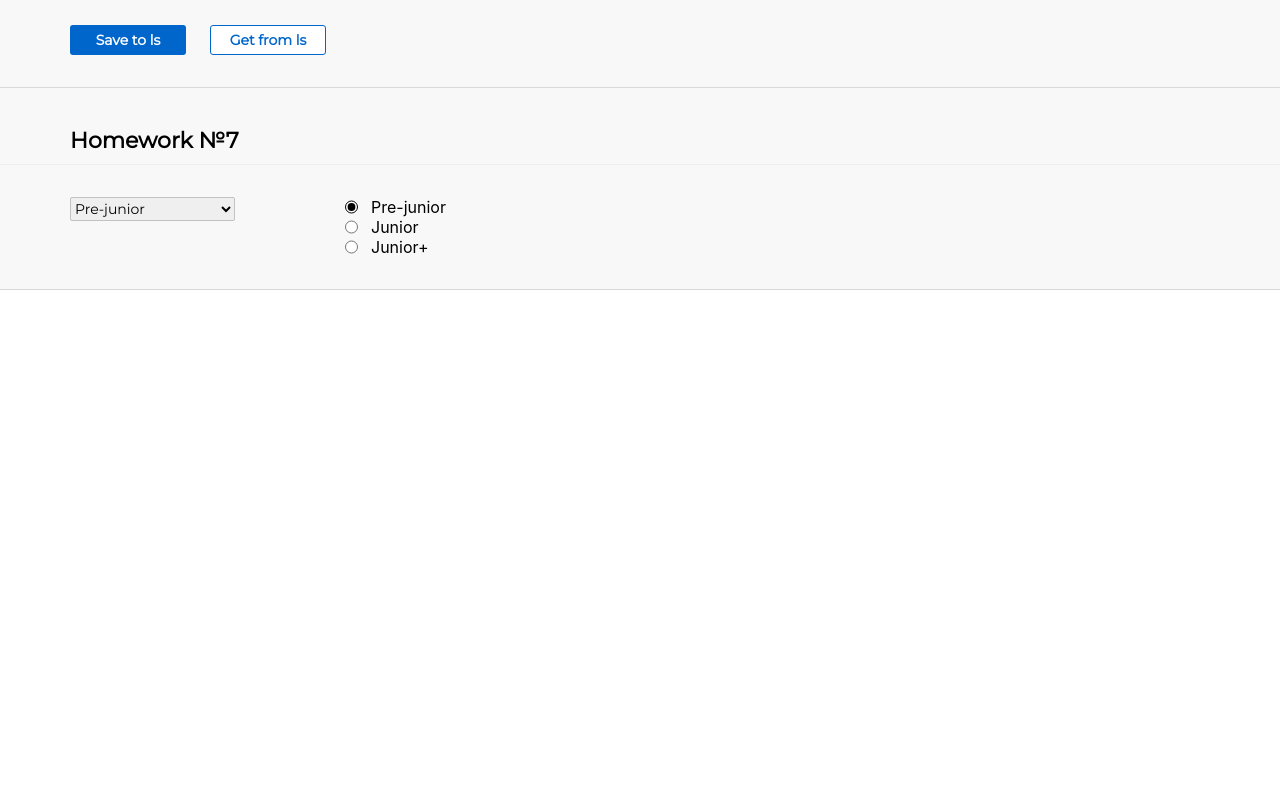
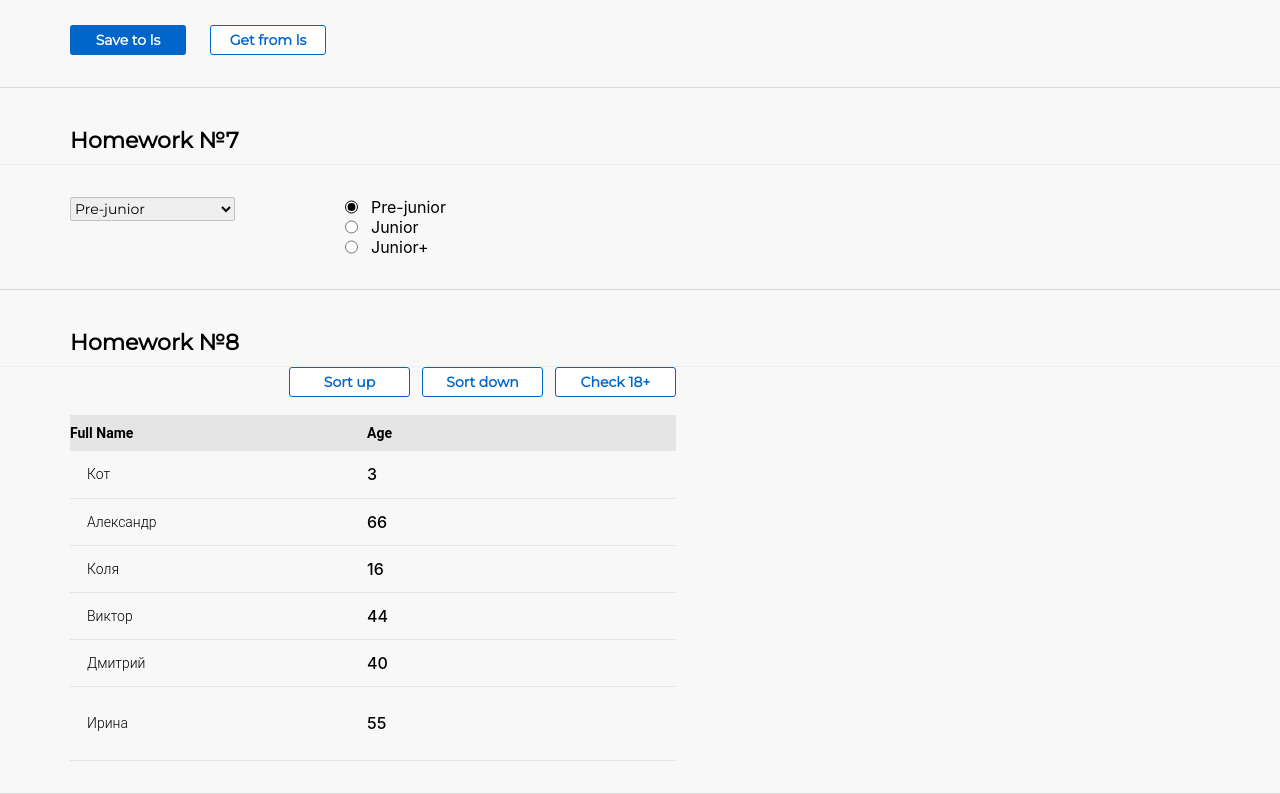
Before and after one commit to AntonKrasouski88/home_works, a React (Create React App) app: page /#/pre-junior in a window 1280 px wide. Shown: the part 1880-2674 px from the top of the page. Before the commit the page ends 2170 px from the top, so only its background shows below. Built offline with nearby package versions, Linux system fonts and the light colour scheme.

Commit message:
Task: hw-8 did homeWorkReducer, style, User component

```diff
--- a/src/s1-main/App.tsx
+++ b/src/s1-main/App.tsx
@@ -7,6 +7,7 @@ import s from './App.module.css'
 import HW5 from "../s2-homeworks/hw05/HW5";
 import HW6 from '../s2-homeworks/hw06/HW6';
 import HW7 from "../s2-homeworks/hw07/HW7";
+import HW8 from "../s2-homeworks/hw08/HW8";
 
 function App() {
     return (
@@ -20,6 +21,7 @@ function App() {
             {<HW5/>}
             {<HW6/>}
             {<HW7/>}
+            {<HW8/>}
         </div>
     )
 }
--- a/src/s2-homeworks/hw08/HW8.module.css
+++ b/src/s2-homeworks/hw08/HW8.module.css
@@ -1,23 +1,66 @@
 .item {
+    height: 47px;
+    border-bottom: 1px solid #E5E5E5;
+    font-weight: 500;
 }
 
 .item:last-of-type {
+    height: 74px;
 }
 
 .users {
+    margin-top: 18px;
+    width: 606px;
+    border-spacing: 0px;
+    border-collapse: collapse;
 }
 
 .buttonsContainer {
+    display: flex;
+    justify-content: end;
+    width: 606px;
 }
 
+.buttonsContainer button{
+    width: 121px;
+    height: 30px;
+    margin-left: 12px;
+}
 .container {
+    width: 606px;
 }
 
 .thead {
+    height: 36px;
+    background-color: #E5E5E5;
 }
 
 .nameCol {
+    font-family: 'Roboto';
+    font-style: normal;
+    font-weight: 600;
+    font-size: 14px;
+    line-height: 16px;
+    align-items: center;
+    color: #000000;
+    width: 297px;
+    border-spacing: 0px;
+
+}
+
+.item .nameCol {
+    font-family: 'Roboto';
+    font-style: normal;
+    font-weight: 300;
+    padding-left: 17px;
 }
 
 .ageCol {
+    font-family: 'Roboto';
+    font-style: normal;
+    font-weight: 600;
+    font-size: 14px;
+    line-height: 16px;
+    align-items: center;
+    color: #000000;
 }
--- a/src/s2-homeworks/hw08/HW8.tsx
+++ b/src/s2-homeworks/hw08/HW8.tsx
@@ -55,7 +55,7 @@ const HW8 = () => {
 
     return (
         <div id={'hw3'}>
-            <div className={s2.hwTitle}>Homework #8</div>
+            <div className={s2.hwTitle}>Homework №8</div>
             <div className={s2.hw}>
                 <div className={s.container}>
                     <div className={s.buttonsContainer}>
@@ -85,11 +85,10 @@ const HW8 = () => {
                     <table id={'hw8-users'} className={s.users}>
                         <thead className={s.thead}>
                         <tr>
-                            <td className={s.nameCol}>Name</td>
+                            <td className={s.nameCol}>Full Name</td>
                             <td className={s.ageCol}>Age</td>
                         </tr>
                         </thead>
-
                         <tbody>{finalPeople}</tbody>
                     </table>
                 </div>
--- a/src/s2-homeworks/hw08/User.tsx
+++ b/src/s2-homeworks/hw08/User.tsx
@@ -11,12 +11,10 @@ const User: React.FC<UserPropsType> = ({ u }) => {
     return (
         <tr id={'hw8-user-' + u._id + '-' + u.age} className={s.item}>
             <td id={'hw8-user-name-' + u._id} className={s.nameCol}>
-                {/*отобразить имя*/}
-
+                {u.name}
             </td>
             <td id={'hw8-user-age-' + u._id}>
-                {/*отобразить возраст*/}
-
+                {u.age}
             </td>
         </tr>
     )
--- a/src/s2-homeworks/hw08/bll/homeWorkReducer.ts
+++ b/src/s2-homeworks/hw08/bll/homeWorkReducer.ts
@@ -4,15 +4,22 @@ type ActionType =
     | { type: 'sort'; payload: 'up' | 'down' }
     | { type: 'check'; payload: number }
 
-export const homeWorkReducer = (state: any, action: any): any => { // need to fix any
+export const homeWorkReducer = (state: UserType[], action: ActionType): UserType[] => { // need to fix any
     switch (action.type) {
-        case 'sort': { // by name
-
-            return state // need to fix
+        case 'sort': {
+             // by name
+             const newState = [...state];
+             if (action.payload === 'up') {
+                newState.sort((a,b) => a.name > b.name ? 1 : -1)
+             }
+             if (action.payload === 'down') {
+                newState.sort((a,b) => a.name < b.name ? 1 : -1)
+             }
+            return newState
         }
         case 'check': {
-
-            return state // need to fix
+            const newState = [...state];
+            return newState.filter(el=> el.age >= action.payload ? el : ''); // need to fix
         }
         default:
             return state
```
